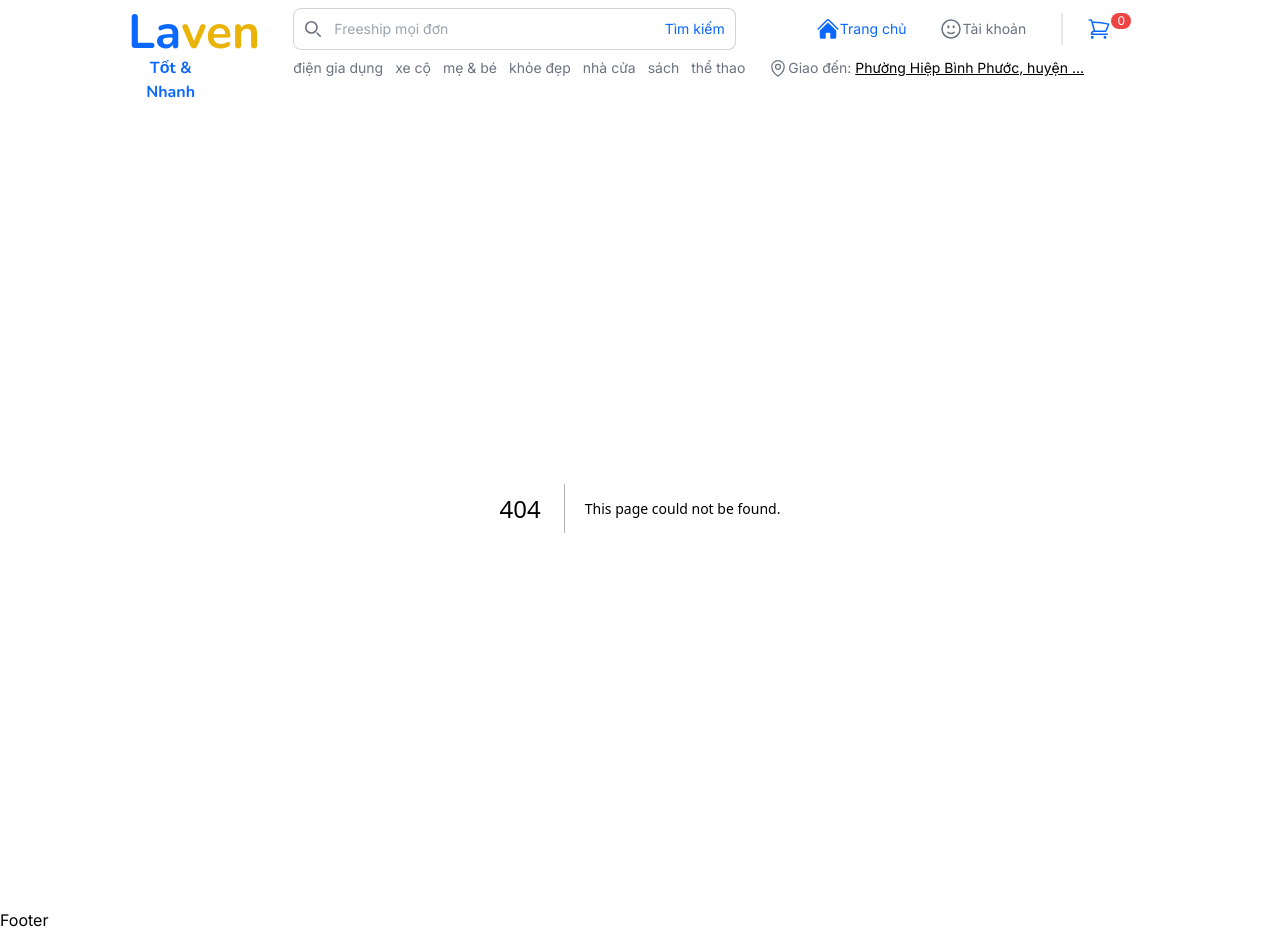
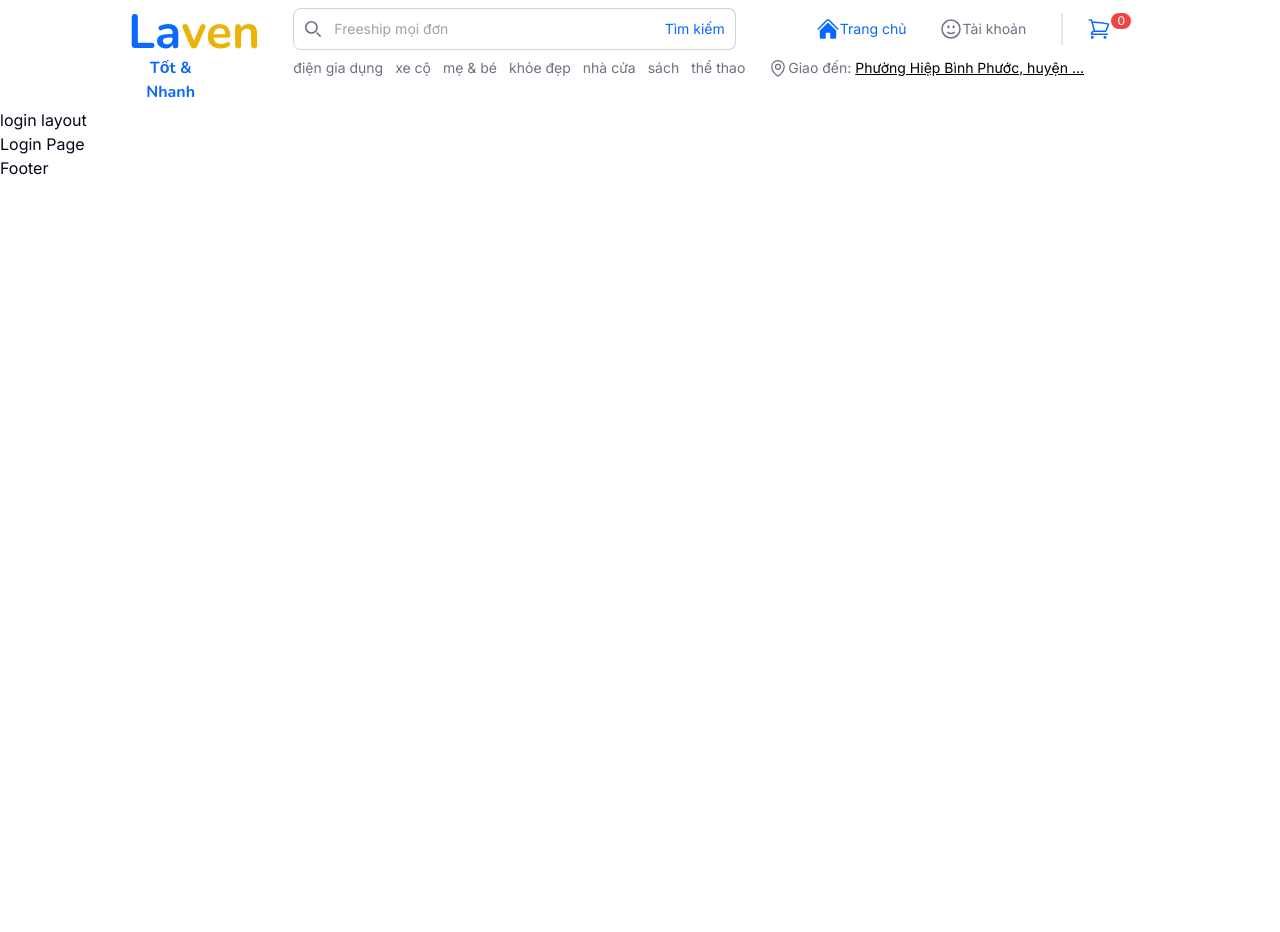
Before and after one commit to huynhduydong/LavenFontend, a Next.js app in the folder lavenshop/: page /login in a window 1280 px wide. Before the commit this address had no page. After the commit the page ends 800 px from the top, so only its background shows below. Built offline with nearby package versions, Linux system fonts and the light colour scheme.

Commit message:
multi layout

```diff
--- /dev/null
+++ b/lavenshop/app/(landing)/layout.js
@@ -0,0 +1,12 @@
+import Header from "@/components/Header";
+import Footer from "@/components/Footer";
+
+export default function LandingLayout({ children }) {
+  return (
+    <>
+      <Header />
+      {children}
+      <Footer />
+    </>
+  );
+}
--- /dev/null
+++ b/lavenshop/app/(login)/layout.js
@@ -0,0 +1,12 @@
+import { Inter } from "next/font/google";
+
+const inter = Inter({ subsets: ["latin"] });
+
+export default function LoginLayout({ children }) {
+  return (
+    <>
+      <h1>login layout</h1>
+      {children}
+    </>
+  );
+}
--- /dev/null
+++ b/lavenshop/app/(login)/login/page.js
@@ -0,0 +1,5 @@
+const page = () => {
+    return <h1>Login Page</h1>;
+  };
+
+  export default page;
```
Also changed, not shown: lavenshop/app/(landing)/page.js (added).
